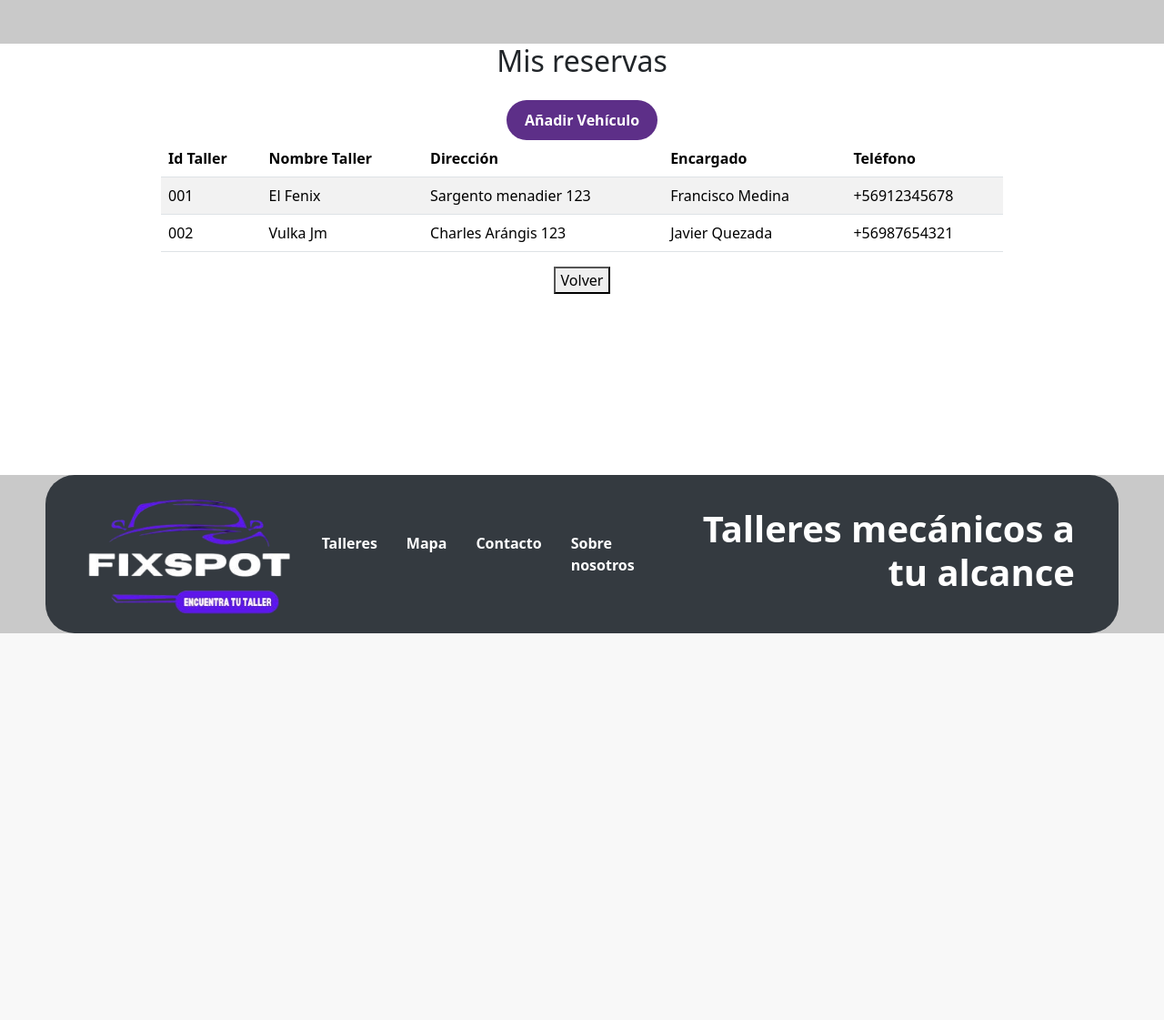
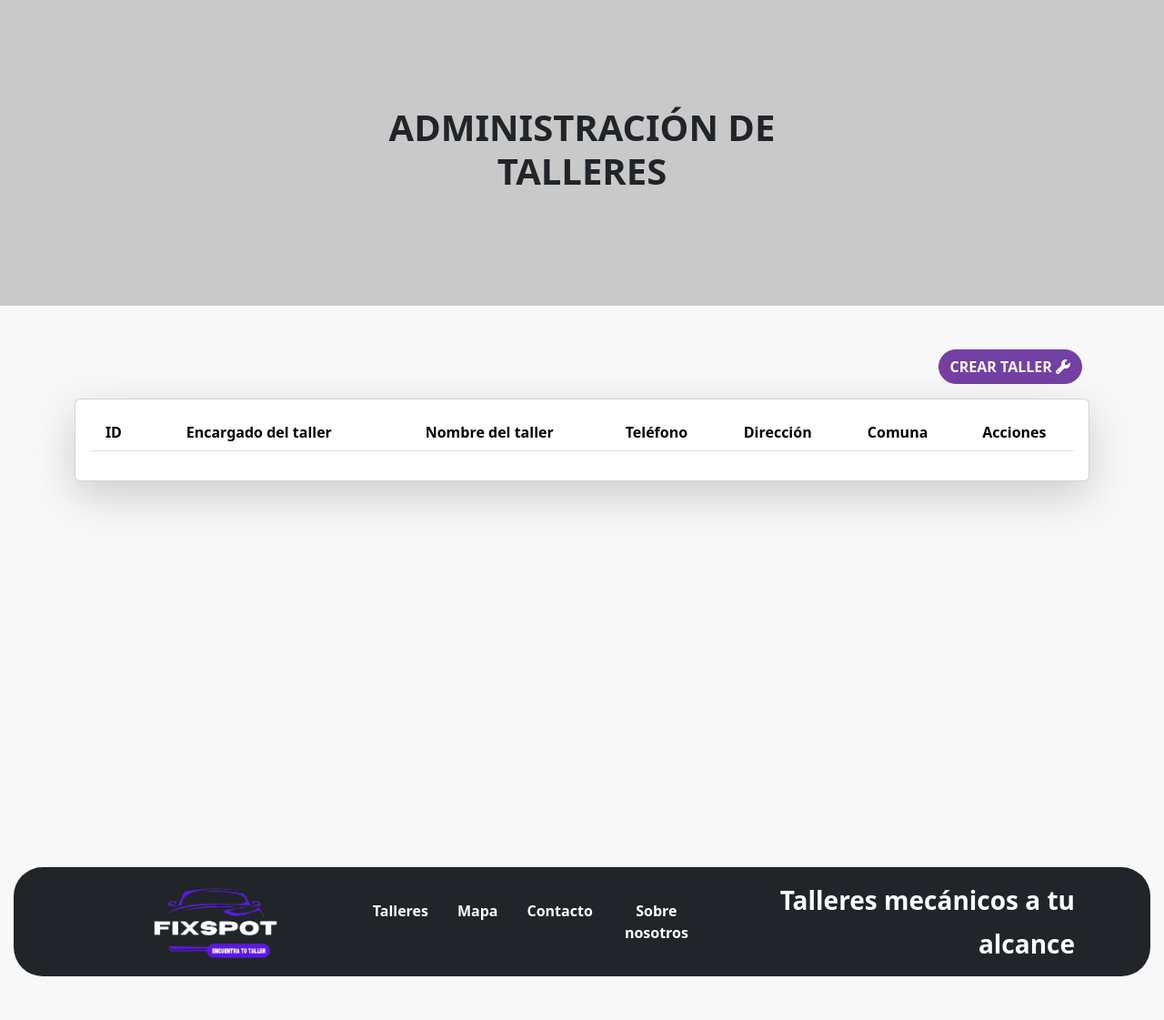
Before and after one commit to Exeeq/fixspot, a Django app: page /administrar_talleres/ in a window 1280 px wide. Shown: the part 104-1225 px from the top of the page at 91% size. Before the commit the page ends 800 px from the top, so only its background shows below. Run offline with Django 3.2, Linux system fonts and the light colour scheme; data that the repository does not hold is empty.

Commit message:
CRUD Talleres desde la api, arreglos en diseño y correciones para el diseño responsivo de la página.

```diff
--- a/core/static/core/css/style.css
+++ b/core/static/core/css/style.css
@@ -28,21 +28,6 @@ body {
 .btn:hover {
     color: white;
     font-weight: bold;
-}
-
-.card {
-    background-size: cover;
-    background-position: center;
-    color: rgb(0, 0, 0);
-    text-align: center;
-    height: 500px;
-}
-
-.card-text {
-    background-color: rgba(0, 0, 0, 0.5);
-    padding: 10px;
-    border-radius: 5px;
-    color: white;
 }
 
 .btn-morado {
@@ -140,3 +125,39 @@ body {
 .bg-page {
     background-color: rgb(248, 248, 248);
 }
+
+.card {
+    background-size: cover;
+    background-position: center;
+    color: rgb(0, 0, 0);
+    text-align: center;
+    display: flex;
+    flex-direction: column;
+    justify-content: space-between;
+}
+
+
+.card img {
+    object-fit: cover;
+    height: 300px;
+}
+
+.card-footer {
+    background-color: rgba(0, 0, 0, 0.5);
+    padding: 10px;
+    border-radius: 5px;
+    color: white;
+}
+
+.btn-primary {
+    background-color: #7340a3;
+    border-color: #7340a3;
+}
+
+.bg-cards-pers {
+    background-color: rgb(201, 201, 201);
+}
+
+.bg-page {
+    background-color: rgb(248, 248, 248);
+}
--- a/core/templates/core/administrar_talleres.html
+++ b/core/templates/core/administrar_talleres.html
@@ -1,150 +1,65 @@
-<!DOCTYPE html>
-<html lang="es">
-<head>
-    <meta charset="UTF-8">
-    <meta name="viewport" content="width=device-width, initial-scale=1.0">
-    <title>FixSpot - Mis Reservas</title>
+{% extends 'core/base.html' %}
+{% load static %}
+{% block contenido %}
 
-    <link href="https://cdn.jsdelivr.net/npm/bootstrap@5.3.0-alpha1/dist/css/bootstrap.min.css" rel="stylesheet">
-    <link href="https://cdnjs.cloudflare.com/ajax/libs/font-awesome/6.0.0-beta3/css/all.min.css" rel="stylesheet">
-
-    <link rel="stylesheet" href="css/style.css">
-    <style>
-        body, html {
-            height: 100%;
-        }
-        body {
-            display: flex;
-            flex-direction: column;
-        }
-        .content {
-            flex: 1;
-            padding-bottom: 20px; /* Para asegurar espacio para el footer */
-        }
-        footer {
-            background-color: #343a40;
-        }
-    </style>
-</head>
-<body>
-
-        <!-- INICIO DEL NAVBAR -->
-        <nav class="navbar navbar-expand-lg navbar-dark bg-dark rounded-5 mb-5 mt-3" style="margin-left: 50px; margin-right: 50px;">
-            <div class="container">
-                <button class="navbar-toggler" type="button" data-bs-toggle="collapse" data-bs-target="#navbarNav" aria-controls="navbarNav" aria-expanded="false" aria-label="Toggle navigation">
-                    <span class="navbar-toggler-icon"></span>
-                </button>
-
-                <div class="collapse navbar-collapse justify-content-between" id="navbarNav">
-                    <a class="navbar-brand d-lg-none" href="#">
-                        <img src="img/fixspot-logo-sinfondo.png" alt="Logo" class="img-fluid" style="max-height: 60px;">
-                    </a>
-
-                    <ul class="navbar-nav me-auto mb-2 mb-lg-0">
-                        <li class="nav-item">
-                            <a class="nav-link text-white fw-bold" href="#">Talleres</a>
-                        </li>
-                        <li class="nav-item">
-                            <a class="nav-link text-white fw-bold " href="#">Mapa</a>
-                        </li>
-                    </ul>
-
-                    <div class="container d-flex">
-                        <a class="navbar-brand d-none d-lg-block mx-auto" href="#">
-                            <img src="img/fixspot-logo-sinfondo.png" alt="Logo" class="img-fluid" style="max-height: 100px;">
-                        </a>
-                    </div>
-
-                    <ul class="navbar-nav">
-                        <li class="nav-item">
-                            <a class="nav-link text-white fw-bold" href="#">Contacto</a>
-                        </li>
-                        <li class="nav-item">
-                            <a class="nav-link text-white fw-bold" href="#" style="white-space: nowrap;">Sobre nosotros</a>
-                        </li>
-                        <li class="nav-item dropdown">
-                            <a class="nav-link text-white dropdown-toggle" href="#" id="userDropdown" role="button" data-bs-toggle="dropdown" aria-expanded="false">
-                                <i class="fas fa-user"></i>
-                            </a>
-                            <ul class="dropdown-menu dropdown-menu-end custom-dropdown text-center" aria-labelledby="userDropdown"> <!-- Añadida la clase text-center -->
-                                <li><a class="dropdown-item custom-dropdown-item" href="#">Perfil</a></li>
-                                <li><a class="dropdown-item custom-dropdown-item" href="#">Configuraciones</a></li>
-                                <li><a class="dropdown-item custom-dropdown-item" href="#">Cerrar sesión</a></li>
-                            </ul>
-                        </li>
-                    </ul>
-                </div>
-            </div>
-        </nav>
-
-    <div class="content bg-white">
-        <div class="container">
-            <div class="row justify-content-center">
-                <div class="col-md-10">
-                    <div class="text-center">
-                        <h2 class="mb-4">Mis reservas</h2>
-                    </div>
-                    <div class="d-flex justify-content-center">
-                        <button type="submit" class="btn-morado">Añadir Vehículo</button>
-                    </div>
-                    <table class="table table-striped">
-                        <thead>
-                            <tr>
-                                <th scope="col">Id Taller</th>
-                                <th scope="col">Nombre Taller</th>
-                                <th scope="col">Dirección</th>
-                                <th scope="col">Encargado</th>
-                                <th scope="col">Teléfono</th>
-                            </tr>
-                        </thead>
-                        <tbody>
-                            <tr>
-                                <td>001</td>
-                                <td>El Fenix</td>
-                                <td>Sargento menadier 123</td>
-                                <td>Francisco Medina</td>
-                                <td>+56912345678</td>
-                            </tr>
-                            <tr>
-                                <td>002</td>
-                                <td>Vulka Jm</td>
-                                <td>Charles Arángis 123</td>
-                                <td>Javier Quezada</td>
-                                <td>+56987654321</td>
-                            </tr>
-                        </tbody>
-                    </table>
-                    <div class="d-flex justify-content-center">
-                        <button type="submit" >Volver</button>
-                    </div>
+<!-- INICIO ENCABEZADO -->
+<div class="">
+    <div class="container">
+        <div class="row justify-content-center">
+            <div class="col-lg-5 mt-5">
+                <div class="intro-excerpt">
+                    <h1 class="fw-bold text-center">ADMINISTRACIÓN DE TALLERES</h1>
                 </div>
             </div>
         </div>
     </div>
+    <br><br><br>
+</div>
+<!-- FIN ENCABEZADO -->
 
-    <footer class="navbar navbar-expand-lg navbar-dark rounded-5" style="margin-left: 50px; margin-right: 50px;">
-        <div class="container d-flex justify-content-between align-items-center">
-            <div class="footer-logo">
-                <a href="#">
-                    <img src="img/fixspot-logo-sinfondo.png" alt="Logo" class="img-fluid">
-                </a>
-            </div>
-            <div class="footer-links">
-                <ul class="list-unstyled d-flex mb-0">
-                    <li class="mx-3"><a href="#" class="text-white text-decoration-none fw-bold">Talleres</a></li>
-                    <li class="mx-3"><a href="#" class="text-white text-decoration-none fw-bold">Mapa</a></li>
-                    <li class="mx-3"><a href="#" class="text-white text-decoration-none fw-bold">Contacto</a></li>
-                    <li class="mx-3"><a href="#" class="text-white text-decoration-none fw-bold">Sobre nosotros</a></li>
-                </ul>
-            </div>
-            <div class="footer-tagline text-end">
-                <h1 class="mx-3"><a href="#" class="text-white text-decoration-none fw-bold">Talleres mecánicos a tu alcance</a></h1>
+<br>
+<div class="bg-page">
+    <div class="container my-5 ">
+        <div class="d-flex mx-auto align-items-end justify-content-end">
+            <p><a href="{% url 'crear_taller' %}" class="btn btn-primary me-2 text-white font-bold rounded-5">CREAR TALLER <i class="fa-solid fa-wrench"></i></a></p>
+        </div>
+        <div class="card shadow-lg">
+            <div class="card-body">
+                <div class="table-responsive"> <!-- Envolver la tabla dentro de un contenedor responsive -->
+                    <table class="table table-hover">
+                        <thead>
+                            <tr>
+                                <th scope="col">ID</th>
+                                <th scope="col">Encargado del taller</th>
+                                <th scope="col">Nombre del taller</th>
+                                <th scope="col">Teléfono</th>
+                                <th scope="col">Dirección</th>
+                                <th scope="col">Comuna</th>
+                                <th scope="col" class="text-center">Acciones</th>
+                            </tr>
+                        </thead>
+                        <tbody>
+                            {% for taller in talleres %}
+                                <tr>
+                                    <th scope="row">{{ taller.idTaller }}</th>
+                                    <td>{{ taller.encargadoTaller }}</td>
+                                    <td>{{ taller.nombreTaller }}</td>
+                                    <td>{{ taller.telefono }}</td>
+                                    <td>{{ taller.direccion }}</td>
+                                    <td>{{ taller.comuna }}</td>
+                                    <td class="text-center">
+                                        <a href="{% url 'modificar_taller' taller.idTaller %}" class="btn btn-dark btn-sm rounded-5 mt-1">Modificar</a>
+                                        <a href="{% url 'eliminar_taller' taller.idTaller %}" class="btn btn-dark btn-sm rounded-5 mt-1">Eliminar</a>
+                                    </td>
+                                </tr>
+                            {% endfor %}
+                        </tbody>
+                    </table>
+                </div>
             </div>
         </div>
-    </footer>
+    </div>
+    <br><br><br><br><br><br><br><br><br><br><br><br><br><br><br>
+</div>
 
-    <script src="https://cdn.jsdelivr.net/npm/bootstrap@5.3.0-alpha1/dist/js/bootstrap.bundle.min.js"></script>
-    <script src="https://code.jquery.com/jquery-3.6.0.min.js"></script>
-    <script src="https://cdn.jsdelivr.net/npm/@popperjs/core@2.11.6/dist/umd/popper.min.js"></script>
-</body>
-</html>
+{% endblock contenido %}
--- a/core/templates/core/index.html
+++ b/core/templates/core/index.html
@@ -70,6 +70,7 @@
                 <div class="col-lg-4 mb-3 mt-3">
                     <div class="card border-0 shadow-lg bg-dark">
                         <img src="{% static 'core/img/taller2-500x500.avif' %}" class="card-img-top w-100 h-100" alt="...">
+                        <br>
                         <div class="card-body">
                             <h5 class="card-title fw-bold text-white">Reparaciones rápidas</h5>
                             <p class="text-white">¡Repara tus vehículos de forma rápida!</p>
--- a/core/urls.py
+++ b/core/urls.py
@@ -19,9 +19,8 @@ router.register(r'detalles-boleta', DetalleBoletaViewSet)
 urlpatterns = [
     path('api/', include(router.urls)),
 
-    path('/', index, name="index"),
+    path('', index, name="index"),
     path('administrar_reservas/', administrar_reservas, name="administrar_reservas"),
-    path('administrar_talleres/', administrar_talleres, name="administrar_talleres"),
     path('agendar_hora/', agendar_hora, name="agendar_hora"),
     path('agendar/', agendar, name="agendar"),
     path('contactanos/', contactanos, name="contactanos"),
@@ -38,5 +37,13 @@ urlpatterns = [
     path('tickets/', tickets, name="tickets"),
     path('test/', get_coordinates, name="test"),
 
+    #PANEL DE ADMINISTRACIÓN
     path('administracion/', administracion, name="administracion"),
+
+    #ADMINISTRAR TALLERES (CRUD):
+    path('administrar_talleres/', administrar_talleres, name="administrar_talleres"),
+    path('crear_taller/', crear_taller, name="crear_taller"),
+    path('modificar_taller/<int:id_taller>/', modificar_taller, name="modificar_taller"),
+    path('eliminar_taller/<int:id_taller>/', eliminar_taller, name='eliminar_taller'),
+
 ]
--- a/core/views.py
+++ b/core/views.py
@@ -7,6 +7,7 @@ from django.http import JsonResponse
 from .forms import *
 from rest_framework import viewsets
 from .serializers import *
+from django.http import HttpResponse
 
 #SERIALIZERS (API):
 class RolUsuarioViewSet(viewsets.ModelViewSet):
@@ -64,7 +65,99 @@ def administrar_reservas(request):
 	return render(request, 'core/administrar_reservas.html')
 
 def administrar_talleres(request):
-	return render(request, 'core/administrar_talleres.html')
+    # Obtener los talleres desde la API
+    response = requests.get('http://localhost:8000/api/talleres/')
+    talleres = response.json()
+
+    # Obtener los detalles de cada encargado del taller y cada comuna
+    for taller in talleres:
+        # Obtener el nombre del encargado del taller
+        id_encargado = taller['idUsuario']
+        response_usuario = requests.get(f'http://localhost:8000/api/usuarios/{id_encargado}/')
+        if response_usuario.status_code == 200:
+            encargado_data = response_usuario.json()
+            taller['encargadoTaller'] = f"{encargado_data['pnombre']} {encargado_data['ap_paterno']}"
+        else:
+            taller['encargadoTaller'] = "Desconocido"
+
+        # Obtener el nombre de la comuna
+        id_comuna = taller['idComuna']
+        response_comuna = requests.get(f'http://localhost:8000/api/comunas/{id_comuna}/')
+        if response_comuna.status_code == 200:
+            comuna_data = response_comuna.json()
+            taller['comuna'] = comuna_data['nombreComuna']
+        else:
+            taller['comuna'] = "Desconocida"
+
+    return render(request, 'core/administrar_talleres.html', {'talleres': talleres})
+
+def crear_taller(request):
+    if request.method == 'POST':
+        form = TallerForm(request.POST)
+        if form.is_valid():
+            nombreTaller = form.cleaned_data['nombreTaller']
+            direccion = form.cleaned_data['direccion']
+            telefono = form.cleaned_data['telefono']
+            idComuna = form.cleaned_data['comuna']
+            idUsuario = form.cleaned_data['encargadoTaller']
+
+            data = {
+                'nombreTaller': nombreTaller,
+                'direccion': direccion,
+                'telefono': telefono,
+                'idComuna': idComuna,
+                'idUsuario': idUsuario,
+            }
+
+            response = requests.post('http://localhost:8000/api/talleres/', json=data)
+            if response.status_code == 201:
+                return redirect('administrar_talleres')
+            else:
+                form.add_error(None, 'Hubo un error al crear el taller. Inténtalo nuevamente.')
+    else:
+        form = TallerForm()
+
+    return render(request, 'core/crear_taller.html', {'form': form})
+
+def modificar_taller(request, id_taller):
+    response = requests.get(f'http://localhost:8000/api/talleres/{id_taller}/')
+    if response.status_code == 200:
+        taller_data = response.json()
+        if request.method == 'POST':
+            form = TallerForm(request.POST)
+            if form.is_valid():
+                # Actualizar los datos del taller con los datos del formulario
+                taller_data.update({
+                    'nombreTaller': form.cleaned_data['nombreTaller'],
+                    'direccion': form.cleaned_data['direccion'],
+                    'telefono': form.cleaned_data['telefono'],
+                    'idComuna': form.cleaned_data['comuna'],
+                    'idUsuario': form.cleaned_data['encargadoTaller'],
+                })
+
+                response = requests.put(f'http://localhost:8000/api/talleres/{id_taller}/', json=taller_data)
+                if response.status_code == 200:
+                    return redirect('administrar_talleres')
+                else:
+                    return HttpResponse("Error al actualizar el taller", status=response.status_code)
+        else:
+            form = TallerForm(initial={
+                'nombreTaller': taller_data.get('nombreTaller', ''),
+                'direccion': taller_data.get('direccion', ''),
+                'telefono': taller_data.get('telefono', ''),
+                'comuna': taller_data.get('idComuna', ''),
+                'encargadoTaller': taller_data.get('idUsuario', ''),
+            })
+        return render(request, 'core/modificar_taller.html', {'form': form})
+    else:
+        return HttpResponse("Taller no encontrado", status=404)
+
+def eliminar_taller(request, id_taller):
+    response = requests.delete(f'http://localhost:8000/api/talleres/{id_taller}/')
+    if response.status_code == 204:
+        return redirect('administrar_talleres')
+    else:
+        return HttpResponse("Error al eliminar el taller", status=response.status_code)
 
 def agendar_hora(request):
 	return render(request, 'core/agendar_hora.html')
```
Also changed, not shown: core/forms.py (+27 -1 lines), core/templates/core/administracion.html (+22 -21 lines), core/templates/core/crear_taller.html (added, +51 -0 lines), core/templates/core/modificar_taller.html (added, +51 -0 lines), core/templates/core/sobre_nosotros.html (+11 -5 lines), fixspotbd.sql (+83 -22 lines).
